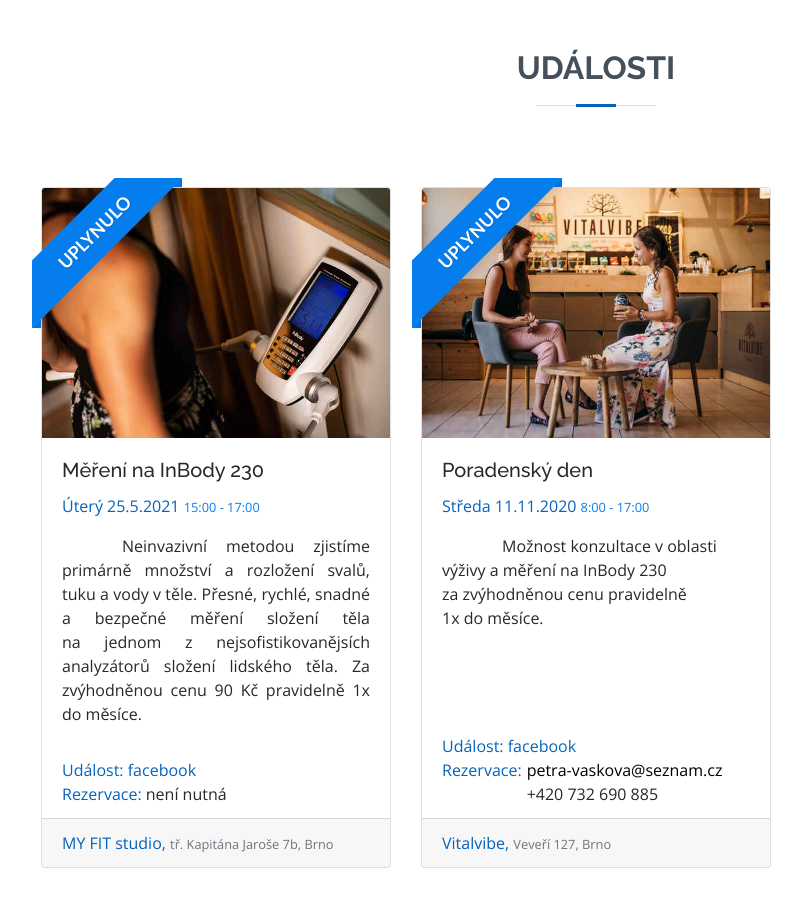
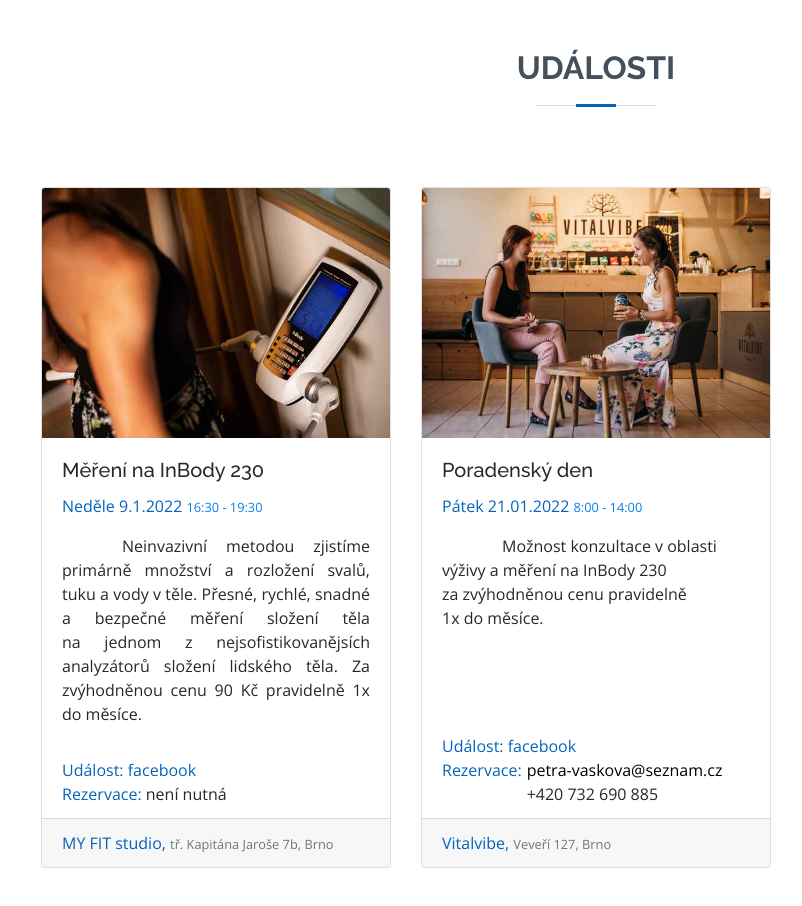
Before and after one commit to pvaskova/pvaskova.github.io, a plain HTML site: page index.html in a window 1280 px wide. Shown: the part 3040-3946 px from the top of the page, without its empty margins (94-896 px from the left). Drawn offline with nearby package versions, Linux system fonts and the light colour scheme.

Commit message:
add events

```diff
--- a/index.html
+++ b/index.html
@@ -472,21 +472,21 @@
         <!--2-->
         <div class="col-lg-4 d-flex align-items-stretch" style="margin-top: 30px">
           <div class="card">
-            <div class="ribbon ribbon-top-left">
-              <span>Uplynulo</span>
-            </div>
+<!--            <div class="ribbon ribbon-top-left">-->
+<!--              <span>Uplynulo</span>-->
+<!--            </div>-->
             <div class="card-img-top-box">
               <img class="card-img-top thumb-post" src="assets/img/inbody.jpg" alt="Card image cap">
             </div>
             <div class="card-body ">
               <h5 class="card-title">Měření na InBody 230</h5>
-              <p class="card-text"><span class="text-blue-dark">Úterý 25.5.2021</span>
-                <small class="text-blue-light">15:00 - 17:00</small>
+              <p class="card-text"><span class="text-blue-dark">Neděle 9.1.2022</span>
+                <small class="text-blue-light">16:30 - 19:30</small>
               </p>
               <p class="card-text about-me">Neinvazivní metodou zjistíme primárně množství a&nbsp;rozložení svalů, tuku a&nbsp;vody v&nbsp;těle. Přesné, rychlé, snadné a&nbsp;bezpečné měření složení těla na&nbsp;jednom z&nbsp;nejsofistikovanějsích analyzátorů složení lidského těla. Za zvýhodněnou cenu 90 Kč pravidelně 1x do měsíce.</p>
             </div>
             <div class="card-footer background-white-borderless">
-              <span class="text-blue-dark">Událost: </span><a href="https://www.facebook.com/events/840926666537304/">facebook</a><br/>
+              <span class="text-blue-dark">Událost: </span><a href="https://www.facebook.com/events/1100395820714127">facebook</a><br/>
               <span class="text-blue-dark">Rezervace: </span>není nutná
             </div>
             <div class="card-footer">
@@ -499,21 +499,21 @@
         <!--1-->
         <div class="col-lg-4 d-flex align-items-stretch" style="margin-top: 30px">
           <div class="card">
-            <div class="ribbon ribbon-top-left">
-              <span>Uplynulo</span>
-            </div>
+<!--            <div class="ribbon ribbon-top-left">-->
+<!--              <span>Uplynulo</span>-->
+<!--            </div>-->
             <div class="card-img-top-box">
               <img class="card-img-top thumb-post" src="assets/img/consulatation.jpg" alt="Card image cap">
             </div>
             <div class="card-body">
               <h5 class="card-title">Poradenský den</h5>
-              <p class="card-text"><span class="text-blue-dark">Středa 11.11.2020</span>
-                <small class="text-blue-light">8:00 - 17:00</small>
+              <p class="card-text"><span class="text-blue-dark">Pátek 21.01.2022</span>
+                <small class="text-blue-light">8:00 - 14:00</small>
               </p>
               <p class="card-text indent">Možnost konzultace v oblasti výživy a&nbsp;měření na&nbsp;InBody&nbsp;230 za&nbsp;zvýhodněnou cenu pravidelně 1x&nbsp;do&nbsp;měsíce.</p>
             </div>
             <div class="card-footer background-white-borderless">
-              <span class="text-blue-dark">Událost: </span><a href="https://www.facebook.com/events/484169039210250/">facebook</a><br/>
+              <span class="text-blue-dark">Událost: </span><a href="https://www.facebook.com/events/1006788646849776">facebook</a><br/>
               <span class="text-blue-dark" style="display:inline-block;float: left;margin-right: 5px">Rezervace: </span>
               <span style="display: inline-block">
                   <a href="mailto:petra-vaskova@seznam.cz" class="text-black">petra-vaskova@seznam.cz</a><br/>
```
